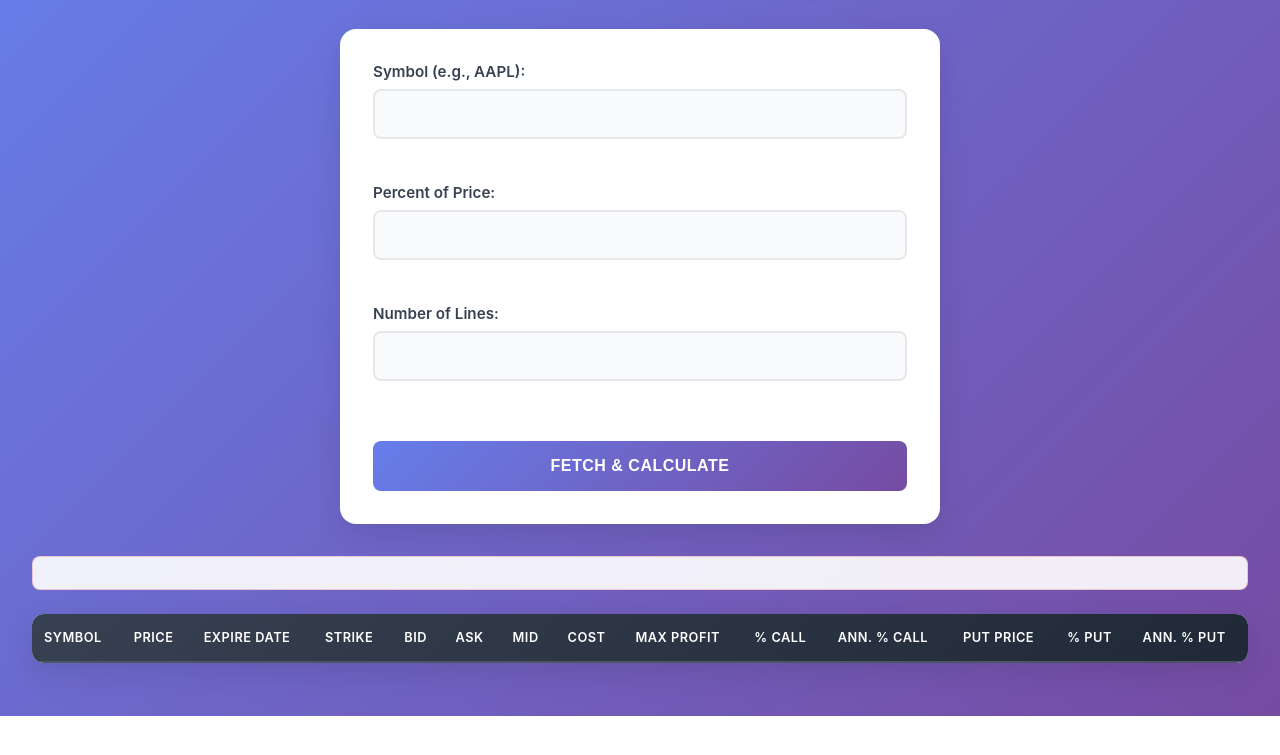
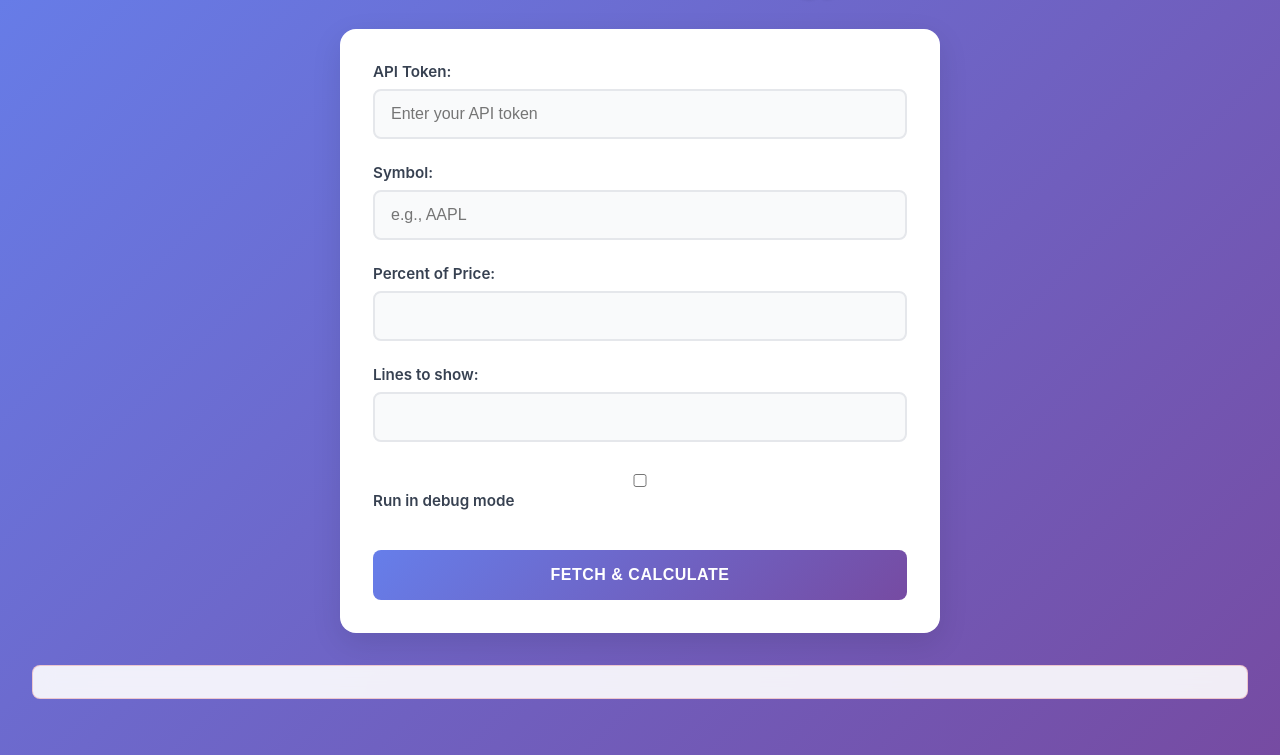
Before and after one commit to dk-trade/covered-call, a plain HTML site: page index.html in a window 1280 px wide. Shown: the part 84-839 px from the top of the page. Before the commit the page ends 800 px from the top, so only its background shows below. Drawn offline with Linux system fonts and the light colour scheme.

Commit message:
Update index.html

```diff
--- a/index.html
+++ b/index.html
@@ -1,43 +1,41 @@
 <!DOCTYPE html>
 <html lang="en">
+
 <head>
   <meta charset="UTF-8" />
   <title>Covered Call Calculator</title>
   <link rel="stylesheet" href="style.css">
   <script src="script.js" defer></script>
 </head>
+
 <body>
   <h1 class="title">Covered Call Strategy</h1>
 
   <form id="tradeForm" class="form">
-    <label>Symbol (e.g., AAPL): <input type="text" id="symbol" maxlength="7" required></label><br>
-    <label>Percent of Price: <input type="number" id="pctPrice" min="1" max="100" required></label><br>
-    <label>Number of Lines: <input type="number" id="lines" min="1" max="30" required></label><br>
+    <div class="form-group">
+      <label>API Token: <input type="text" id="apiToken" placeholder="Enter your API token" required></label>
+    </div>
+    <div class="form-group">
+      <label>Symbol: <input type="text" id="symbol" maxlength="7" placeholder="e.g., AAPL" required></label>
+    </div>
+    <div class="form-group">
+      <label>Percent of Price: <input type="number" id="pctPrice" min="1" max="100" required></label>
+    </div>
+    <div class="form-group">
+      <label>Lines to show: <input type="number" id="lines" min="1" required></label>
+    </div>
+    <div class="form-group">
+      <label><input type="checkbox" id="debugMode"> Run in debug mode</label>
+    </div>
     <button type="submit" class="submit-btn">Fetch & Calculate</button>
   </form>
 
   <div id="message" class="message"></div>
 
-  <table id="resultTable" class="result-table">
-    <thead>
-      <tr>
-        <th>Symbol</th>
-        <th>Price</th>
-        <th>Expire Date</th>
-        <th>Strike</th>
-        <th>Bid</th>
-        <th>Ask</th>
-        <th>Mid</th>
-        <th>Cost</th>
-        <th>Max Profit</th>
-        <th>% Call</th>
-        <th>Ann. % Call</th>
-        <th>Put Price</th>
-        <th>% Put</th>
-        <th>Ann. % Put</th>
-      </tr>
-    </thead>
-    <tbody></tbody>
-  </table>
+  <!-- Results container that will hold multiple tables -->
+  <div id="resultsContainer" class="results-container">
+    <!-- Tables for each expiration date will be dynamically inserted here -->
+  </div>
 </body>
+
 </html>
```
